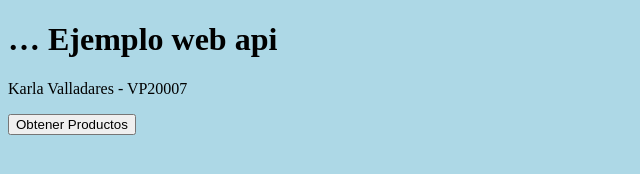
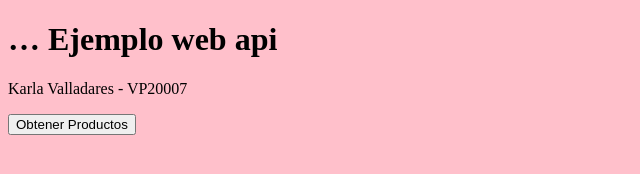
Before and after one commit to vp20007/Guia61c, a plain HTML site: page index.html in a window 1280 px wide. Shown: the whole page, without its empty margins (0-640 px from the left). Drawn offline with Linux system fonts and the light colour scheme.

Commit message:
Update index.html

```diff
--- a/index.html
+++ b/index.html
@@ -9,7 +9,7 @@
 
 </head>
 
-<body bgcolor="lightblue" >
+<body bgcolor="pink" >
  <h1>… Ejemplo web api</h1>
      <p>Karla Valladares - VP20007</p>
 	 <p><button onclick="obtenerProductos();this.style.display='none';">Obtener Productos</button></p>
```
